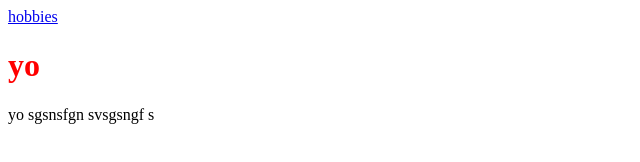
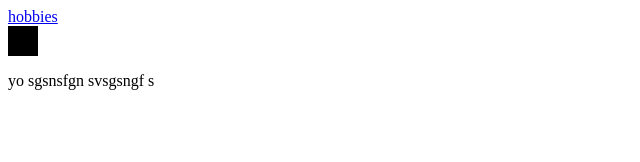
Before and after one commit to marvinsjs/dfd, a plain HTML site: page index.html in a window 1280 px wide. Shown: the whole page, without its empty margins (0-640 px from the left). Drawn offline with Linux system fonts and the light colour scheme.

Commit message:
added a top bar

```diff
--- a/index.html
+++ b/index.html
@@ -8,7 +8,7 @@
 </head>
 <body>
     <a href = "sub html/hobbies.html"> hobbies</a>
-    <h1>yo</h1>
+    <div class="top-bar"></div>
     <section>
         <p>yo sgsnsfgn svsgsngf s </p>
     </section>
--- a/styles.css
+++ b/styles.css
@@ -1,4 +1,5 @@
-h1 {
-    display: block;
-    color: red;
+.top-bar {
+    background-color: hsl(0, 0%, 0%);
+    width: 30px;
+    height: 30px;
 }
```
